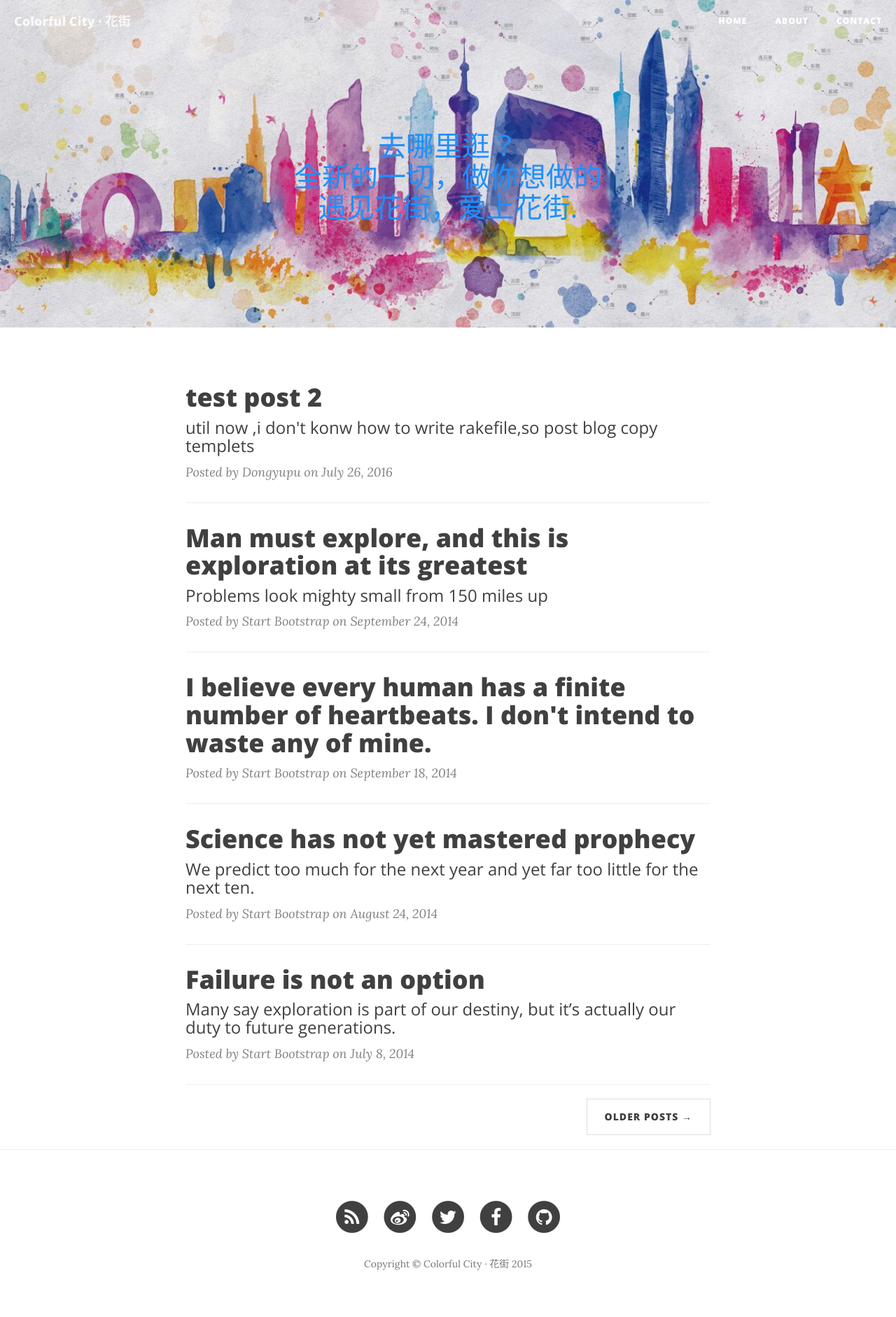
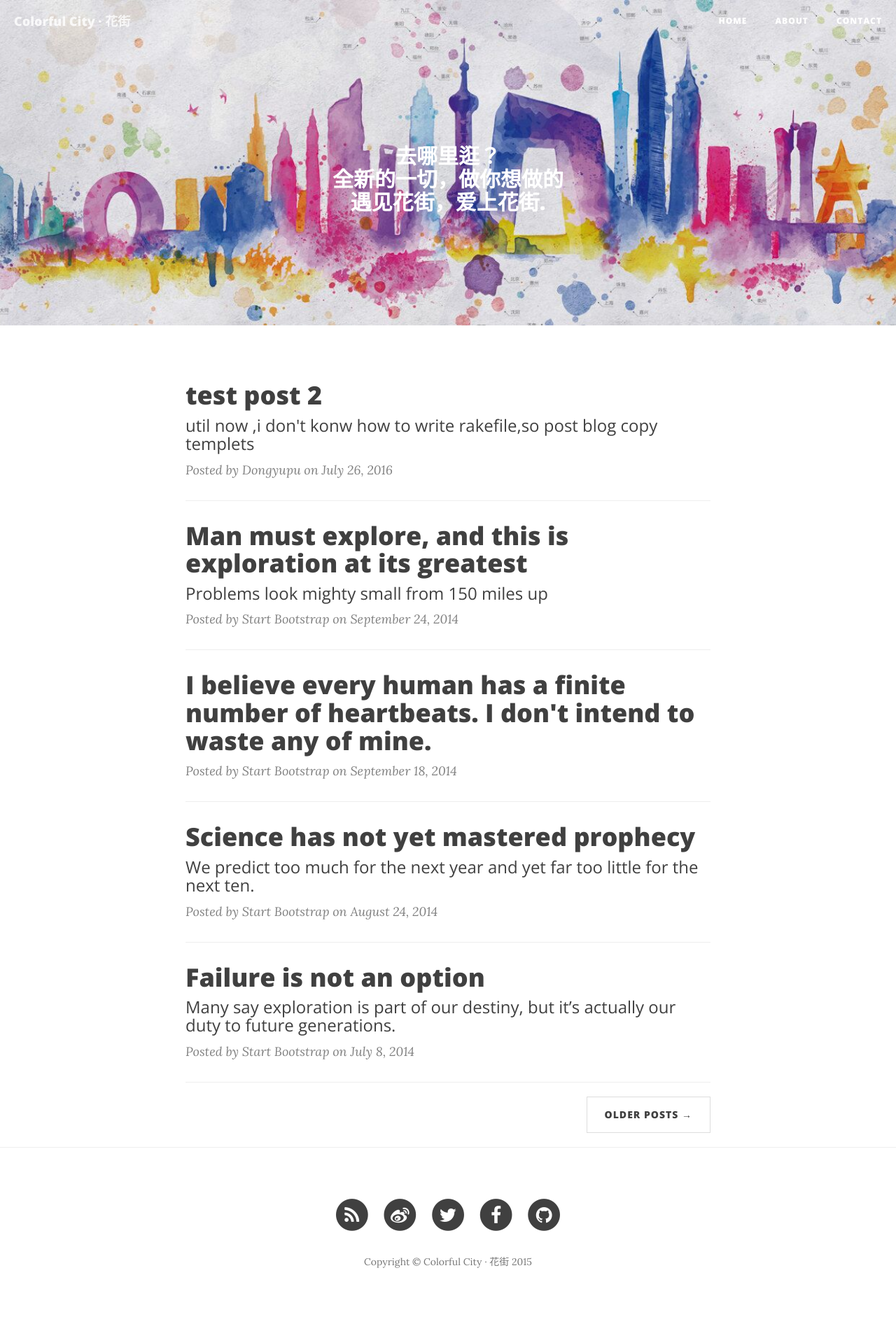
Before and after one commit to dongyupu/colorfulcity, a Jekyll site: the page built from index.html, in a window 1280 px wide. Shown: the whole page at 70% size. Built offline with Jekyll 4.4.1, drawn with Linux system fonts in a browser that asks for light colours; nearby versions of some CDN libraries; the list of posts is cut into pages by our own code.

```diff
--- a/index.html
+++ b/index.html
@@ -1,6 +1,6 @@
 ---
 layout: page
-description: "<br><h7>去哪里逛？<br>全新的一切，做你想做的<br>遇见花街，爱上花街.</h7>"
+description: "<br><h2>去哪里逛？<br>全新的一切，做你想做的<br>遇见花街，爱上花街.</h2>"
 ---
 
 {% for post in paginator.posts %}
```
